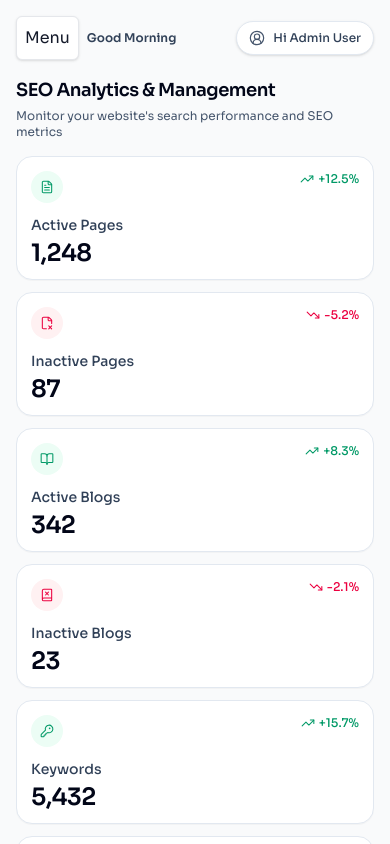
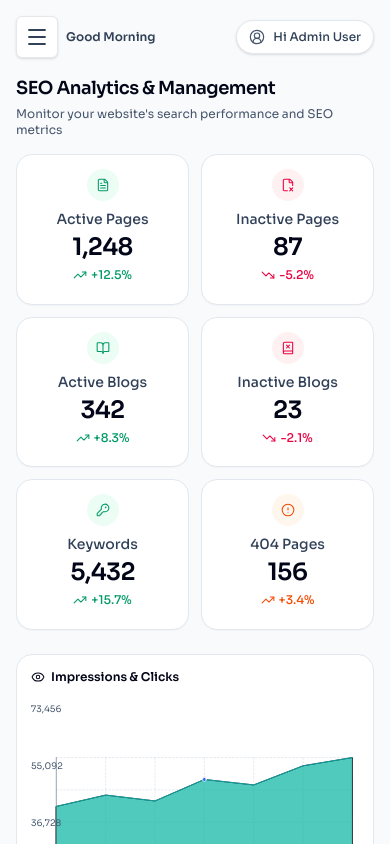
Before and after one commit to meharrykingston/astifront, a Next.js app: page /seo/dashboard in a window 390 px wide. Shown: the top 844 px of the page. Built offline with nearby package versions, Linux system fonts and the light colour scheme.

Commit message:
Add hamburger

```diff
--- a/src/app/(admin)/seo/assets/page.tsx
+++ b/src/app/(admin)/seo/assets/page.tsx
@@ -334,8 +334,8 @@ function Kpi({
   icon: React.ComponentType<{ className?: string; strokeWidth?: number }>;
 }) {
   return (
-    <div className="rounded-xl border border-slate-200 bg-white p-3 shadow-sm">
-      <span className="inline-flex h-7 w-7 items-center justify-center rounded-lg bg-slate-100">
+    <div className="rounded-xl border border-slate-200 bg-white p-3 text-center shadow-sm">
+      <span className="mx-auto inline-flex h-7 w-7 items-center justify-center rounded-lg bg-slate-100">
         <Icon className="h-3.5! w-3.5! text-slate-700" />
       </span>
       <p className="mt-2 text-xs sm:text-sm text-slate-600">{label}</p>
--- a/src/app/(admin)/seo/backlinks/page.tsx
+++ b/src/app/(admin)/seo/backlinks/page.tsx
@@ -418,8 +418,8 @@ function KpiCard({
   icon: React.ComponentType<{ className?: string; strokeWidth?: number }>;
 }) {
   return (
-    <div className="rounded-xl border border-slate-200 bg-white p-3 shadow-sm">
-      <span className="inline-flex h-7 w-7 items-center justify-center rounded-lg bg-slate-100">
+    <div className="rounded-xl border border-slate-200 bg-white p-3 text-center shadow-sm">
+      <span className="mx-auto inline-flex h-7 w-7 items-center justify-center rounded-lg bg-slate-100">
         <Icon className="h-3.5! w-3.5! text-slate-700" />
       </span>
       <p className="mt-2 text-xs sm:text-sm text-slate-600">{label}</p>
--- a/src/app/(admin)/seo/competitors/page.tsx
+++ b/src/app/(admin)/seo/competitors/page.tsx
@@ -378,8 +378,8 @@ function MetricCard({
   icon: React.ComponentType<{ className?: string; strokeWidth?: number }>;
 }) {
   return (
-    <div className="rounded-xl border border-slate-200 bg-white p-3 shadow-sm">
-      <span className="inline-flex h-7 w-7 items-center justify-center rounded-lg bg-slate-100">
+    <div className="rounded-xl border border-slate-200 bg-white p-3 text-center shadow-sm">
+      <span className="mx-auto inline-flex h-7 w-7 items-center justify-center rounded-lg bg-slate-100">
         <Icon className="h-3.5! w-3.5! text-slate-700" />
       </span>
       <p className="mt-2 text-xs sm:text-sm text-slate-600">{label}</p>
--- a/src/app/(admin)/seo/dashboard/page.tsx
+++ b/src/app/(admin)/seo/dashboard/page.tsx
@@ -217,22 +217,18 @@ export default function DashboardPage() {
           </p>
         </div>
 
-        <div className="grid grid-cols-1 gap-3 sm:gap-4 md:grid-cols-2 xl:grid-cols-3">
+        <div className="grid grid-cols-2 gap-3 sm:gap-4 lg:grid-cols-3">
           {metrics.map((metric) => {
             const Icon = metric.icon;
             const TrendIcon = metric.positive ? TrendingUp : TrendingDown;
             return (
               <article
                 key={metric.title}
-                className="rounded-2xl border border-slate-200 bg-white p-3.5 shadow-[0_1px_1px_rgba(15,23,42,0.03)] transition-all duration-200 hover:-translate-y-0.5 hover:shadow-sm"
+                className="rounded-2xl border border-slate-200 bg-white p-3.5 text-center shadow-[0_1px_1px_rgba(15,23,42,0.03)] transition-all duration-200 hover:-translate-y-0.5 hover:shadow-sm"
               >
-                <div className="mb-3 flex items-start justify-between">
+                <div className="mb-2 flex items-center justify-center">
                   <div className={`flex h-8 w-8 items-center justify-center rounded-lg ${metric.iconWrapClass}`}>
                     <Icon className={`h-3.5! w-3.5! ${metric.iconClass}`} strokeWidth={2.2} />
-                  </div>
-                  <div className={`inline-flex items-center gap-1 text-xs sm:text-sm font-medium ${metric.trendClass}`}>
-                    <TrendIcon className="h-3.5! w-3.5!" strokeWidth={2.3} />
-                    <span>{metric.change}</span>
                   </div>
                 </div>
 
@@ -240,6 +236,10 @@ export default function DashboardPage() {
                 <p className="mt-1.5 text-2xl font-semibold leading-none tracking-tight text-slate-950 sm:text-3xl">
                   {metric.value}
                 </p>
+                <div className={`mt-2 inline-flex items-center justify-center gap-1 text-xs sm:text-sm font-medium ${metric.trendClass}`}>
+                  <TrendIcon className="h-3.5! w-3.5!" strokeWidth={2.3} />
+                  <span>{metric.change}</span>
+                </div>
               </article>
             );
           })}
--- a/src/app/(admin)/seo/google-business/page.tsx
+++ b/src/app/(admin)/seo/google-business/page.tsx
@@ -425,8 +425,8 @@ function KpiCard({
   icon: React.ComponentType<{ className?: string; strokeWidth?: number }>;
 }) {
   return (
-    <div className="rounded-xl border border-slate-200 bg-white p-3 shadow-sm">
-      <span className="inline-flex h-7 w-7 items-center justify-center rounded-lg bg-slate-100">
+    <div className="rounded-xl border border-slate-200 bg-white p-3 text-center shadow-sm">
+      <span className="mx-auto inline-flex h-7 w-7 items-center justify-center rounded-lg bg-slate-100">
         <Icon className="h-3.5! w-3.5! text-slate-700" />
       </span>
       <p className="mt-2 text-xs sm:text-sm text-slate-600">{label}</p>
--- a/src/app/(admin)/seo/keywords/page.tsx
+++ b/src/app/(admin)/seo/keywords/page.tsx
@@ -547,8 +547,8 @@ function KpiCard({
   icon: React.ComponentType<{ className?: string; strokeWidth?: number }>;
 }) {
   return (
-    <div className="rounded-xl border border-slate-200 bg-white p-3 shadow-sm">
-      <span className="inline-flex h-7 w-7 items-center justify-center rounded-lg bg-slate-100">
+    <div className="rounded-xl border border-slate-200 bg-white p-3 text-center shadow-sm">
+      <span className="mx-auto inline-flex h-7 w-7 items-center justify-center rounded-lg bg-slate-100">
         <Icon className="h-3.5! w-3.5! text-slate-700" />
       </span>
       <p className="mt-2 text-xs sm:text-sm text-slate-600">{label}</p>
--- a/src/app/(admin)/seo/layout.tsx
+++ b/src/app/(admin)/seo/layout.tsx
@@ -2,7 +2,7 @@
 
 import React, { useState } from 'react';
 import Sidebar from './Sidebar';
-import { UserCircle2 } from 'lucide-react';
+import { Menu, UserCircle2 } from 'lucide-react';
 
 const SEO_USER_NAME_KEY = 'seo_user_name';
 
@@ -38,9 +38,11 @@ export default function SeoLayout({ children }: { children: React.ReactNode }) {
           <div className="flex items-center gap-2">
             <button
               onClick={() => setIsSidebarOpen(true)}
-              className="md:hidden p-2 bg-white rounded-md shadow border border-gray-200"
+              className="md:hidden rounded-md border border-gray-200 bg-white p-2 shadow"
+              aria-label="Open sidebar menu"
+              title="Open menu"
             >
-              Menu
+              <Menu className="h-5 w-5 text-slate-700" />
             </button>
             <p className="text-xs sm:text-sm font-semibold text-slate-700">
               {greeting}
--- a/src/app/(admin)/seo/signals/page.tsx
+++ b/src/app/(admin)/seo/signals/page.tsx
@@ -362,8 +362,8 @@ function KpiCard({
   icon: React.ComponentType<{ className?: string; strokeWidth?: number }>;
 }) {
   return (
-    <div className="rounded-xl border border-slate-200 bg-white p-3 shadow-sm">
-      <span className="inline-flex h-7 w-7 items-center justify-center rounded-lg bg-slate-100">
+    <div className="rounded-xl border border-slate-200 bg-white p-3 text-center shadow-sm">
+      <span className="mx-auto inline-flex h-7 w-7 items-center justify-center rounded-lg bg-slate-100">
         <Icon className="h-3.5! w-3.5! text-slate-700" />
       </span>
       <p className="mt-2 text-xs sm:text-sm text-slate-600">{label}</p>
```
Also changed, not shown: src/app/(admin)/seo/blog/page.tsx (+4 -4 lines), src/app/(admin)/seo/issues/page.tsx (+4 -4 lines).
